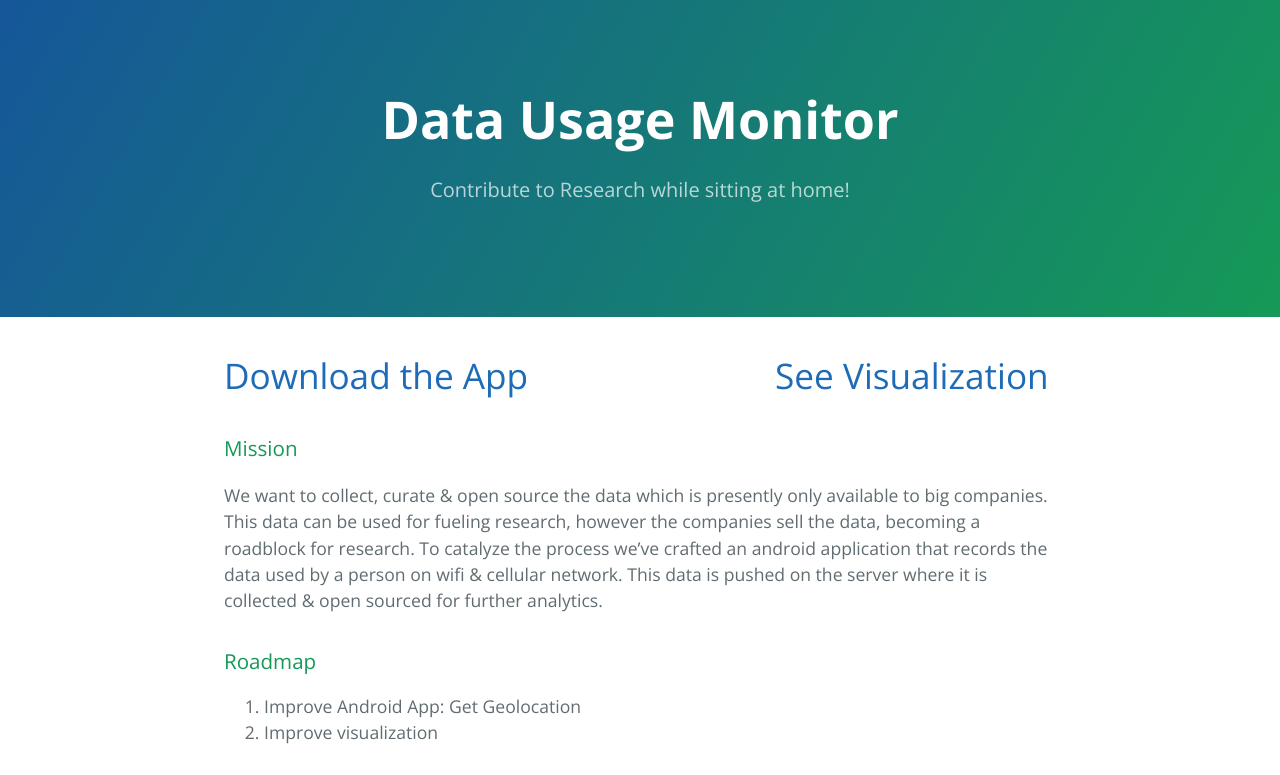
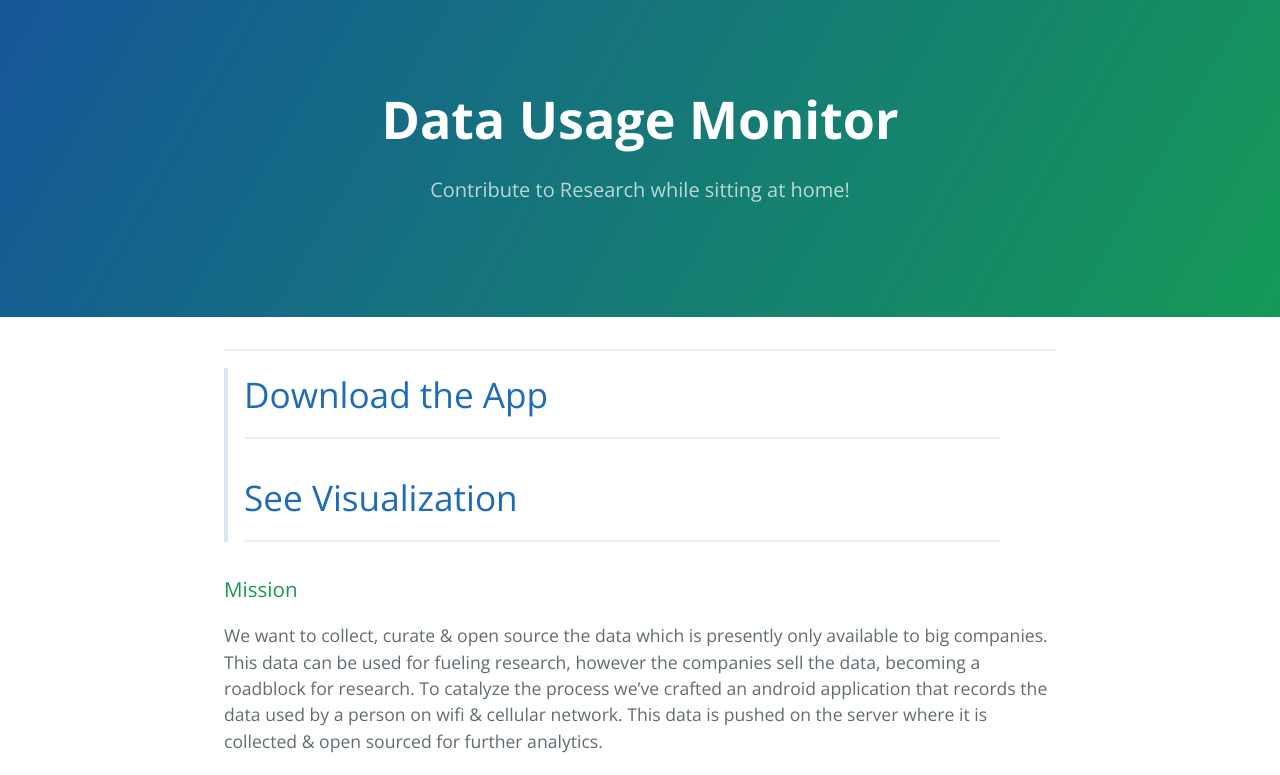
Before and after one commit to data-iiitb/data-iiitb.github.io, a plain HTML site: page index.html in a window 1280 px wide. Shown: the top 775 px of the page. Drawn offline with nearby package versions, Linux system fonts and the light colour scheme.

Commit message:
Replace master branch with page content via GitHub

```diff
--- a/index.html
+++ b/index.html
@@ -16,9 +16,21 @@
     </section>
 
     <section class="main-content">
-      <h1>
-<a id="download-the-appsee-visualization" class="anchor" href="#download-the-appsee-visualization" aria-hidden="true"><span aria-hidden="true" class="octicon octicon-link"></span></a><a href="https://github.com/data-iiitb/data-iiitb.github.io/blob/master/Data.Usage.Monitor.apk?raw=true">Download the App</a>                           <a href="http://52.32.44.194:7000/analysis/">See Visualization</a>
+      <hr>
+
+<blockquote>
+<h1>
+<a id="download-the-app" class="anchor" href="#download-the-app" aria-hidden="true"><span aria-hidden="true" class="octicon octicon-link"></span></a><a href="https://github.com/data-iiitb/data-iiitb.github.io/blob/master/Data.Usage.Monitor.apk?raw=true">Download the App</a>
 </h1>
+
+<hr>
+
+<h1>
+<a id="see-visualization" class="anchor" href="#see-visualization" aria-hidden="true"><span aria-hidden="true" class="octicon octicon-link"></span></a><a href="http://52.32.44.194:7000/analysis/">See Visualization</a>
+</h1>
+
+<hr>
+</blockquote>
 
 <h3>
 <a id="mission" class="anchor" href="#mission" aria-hidden="true"><span aria-hidden="true" class="octicon octicon-link"></span></a>Mission</h3>
--- a/params.json
+++ b/params.json
@@ -1 +1 @@
-{"name":"Data Usage Monitor","tagline":"Contribute to Research while sitting at home!","body":"# [Download the App](https://github.com/data-iiitb/data-iiitb.github.io/blob/master/Data.Usage.Monitor.apk?raw=true)&nbsp;&nbsp;&nbsp;&nbsp;&nbsp;&nbsp;&nbsp;&nbsp;&nbsp;&nbsp;&nbsp;&nbsp;&nbsp;&nbsp;&nbsp;&nbsp;&nbsp;&nbsp;&nbsp;&nbsp;&nbsp;&nbsp;&nbsp;&nbsp;&nbsp;&nbsp;&nbsp;[See Visualization](http://52.32.44.194:7000/analysis/)\r\n\r\n### Mission\r\nWe want to collect, curate & open source the data which is presently only available to big companies. This data can be used for fueling research, however the companies sell the data, becoming a roadblock for research. To catalyze the process we’ve crafted an android application that records the data used by a person on wifi & cellular network. This data is pushed on the server where it is collected & open sourced for further analytics.\r\n\r\n### Roadmap\r\n1. Improve Android App: Get Geolocation\r\n2. Improve visualization\r\n\r\n### Support or Contact\r\nHaving trouble with the App or have a suggestion to make project better? Please report it [here](https://github.com/contact) and we’ll work on it as soon as possible.","google":"UA-71889740-2","note":"Don't delete this file! It's used internally to help with page regeneration."}
+{"name":"Data Usage Monitor","tagline":"Contribute to Research while sitting at home!","body":"---\r\n> # [Download the App](https://github.com/data-iiitb/data-iiitb.github.io/blob/master/Data.Usage.Monitor.apk?raw=true)\r\n---\r\n> # [See Visualization](http://52.32.44.194:7000/analysis/)\r\n---\r\n\r\n### Mission\r\nWe want to collect, curate & open source the data which is presently only available to big companies. This data can be used for fueling research, however the companies sell the data, becoming a roadblock for research. To catalyze the process we’ve crafted an android application that records the data used by a person on wifi & cellular network. This data is pushed on the server where it is collected & open sourced for further analytics.\r\n\r\n### Roadmap\r\n1. Improve Android App: Get Geolocation\r\n2. Improve visualization\r\n\r\n### Support or Contact\r\nHaving trouble with the App or have a suggestion to make project better? Please report it [here](https://github.com/contact) and we’ll work on it as soon as possible.","google":"UA-71889740-2","note":"Don't delete this file! It's used internally to help with page regeneration."}
```
